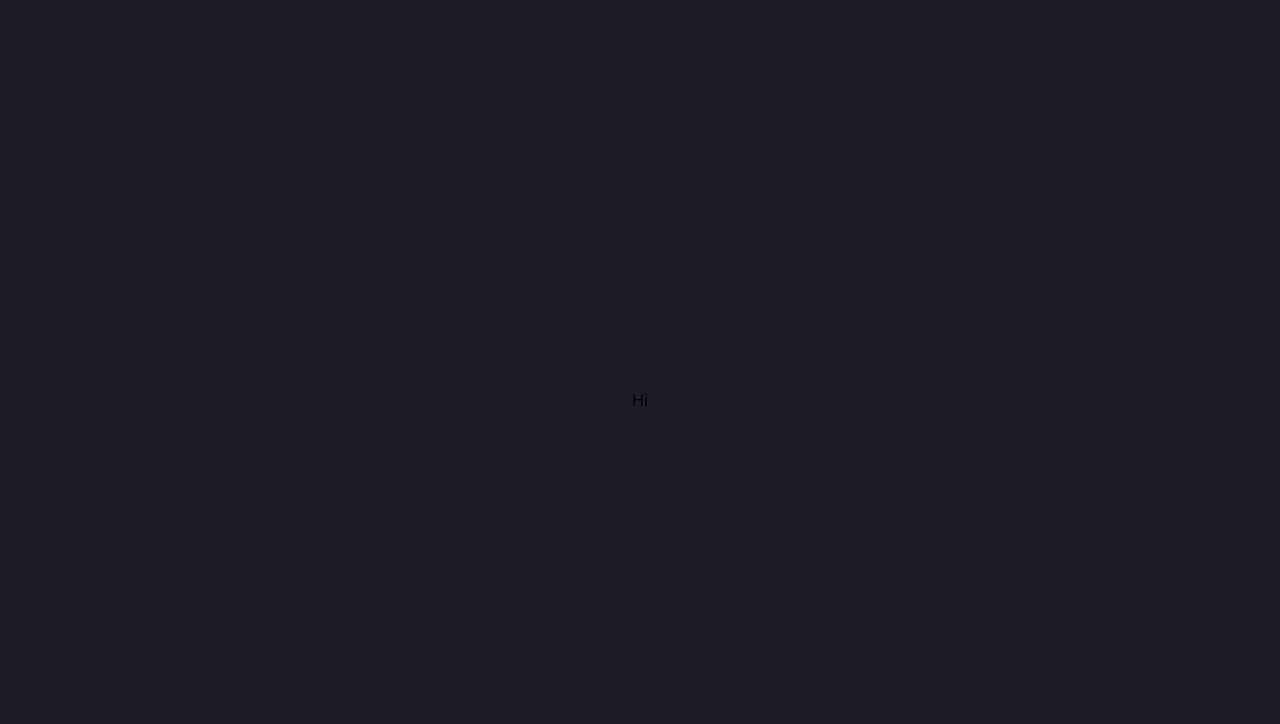
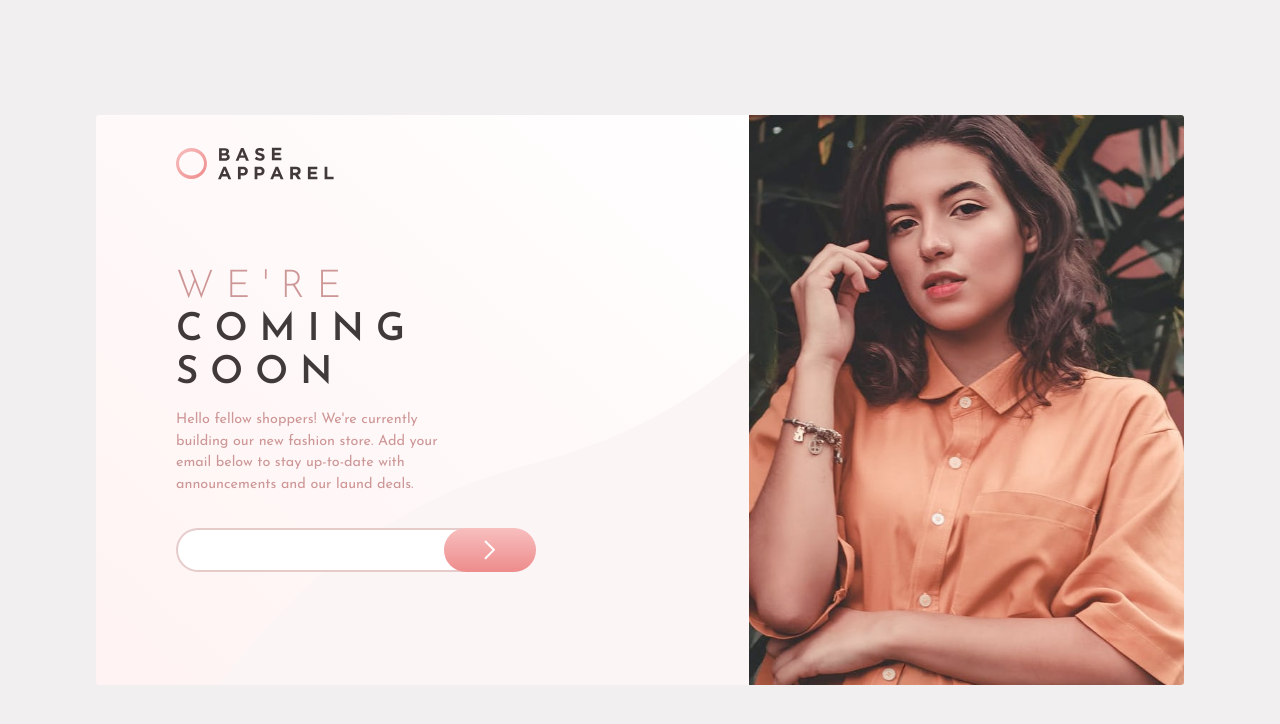
Before and after one commit to rpashev/frontend-mentor, a React (Create React App) app: page /base-apparel in a window 1280 px wide. Shown: the top 724 px of the page. Built offline with nearby package versions, Linux system fonts and the light colour scheme.

Commit message:
base apparel component done

```diff
--- a/src/pages/base-apparel/index.js
+++ b/src/pages/base-apparel/index.js
@@ -1,9 +1,69 @@
 import styles from "./index.module.scss";
+import logo from "../../assets/base-apparel-coming-soon-master/images/logo.svg";
+import photo from "../../assets/base-apparel-coming-soon-master/images/hero-desktop.jpg";
+import photoMobile from "../../assets/base-apparel-coming-soon-master/images/hero-mobile.jpg";
+import arrow from "../../assets/base-apparel-coming-soon-master/images/icon-arrow.svg";
+
+import { useState } from "react";
 
 const BaseApparel = () => {
+  const [email, setEmail] = useState("");
+  const [error, setError] = useState(null);
+  const [success, setSuccess] = useState(null);
+
+  const submitHandler = () => {
+    setError(null);
+    setSuccess(null);
+
+    if (email && email.trim().includes("@") && email.trim().includes(".")) {
+      setSuccess(true);
+      setError(null);
+      setEmail("");
+    } else {
+      setSuccess(false);
+      setError(true);
+    }
+  };
+
   return (
     <div className={styles.page}>
-      <div>Hi</div>
+      <div className={styles.card}>
+        <img src={logo} alt="logo" className={styles.logo}></img>
+        <div className={styles.body}>
+          <div className={styles.content}>
+            <h1>
+              <span>We're</span>
+              <span>coming</span>
+              <span>soon</span>
+            </h1>
+            <p>
+              Hello fellow shoppers! We're currently building our new fashion
+              store. Add your email below to stay up-to-date with announcements
+              and our laund deals.
+            </p>
+            <div className={styles["form-input"]}>
+              <input
+                type="email"
+                id="email"
+                onChange={(e) => setEmail(e.target.value)}
+                value={email}
+                className={`${error ? styles["input-error"] : ""}`}
+              ></input>
+              <button type="button" onClick={submitHandler}>
+                <img src={arrow} alt="arrow"></img>
+              </button>
+              {error && (
+                <p className={styles.error}>Please provide a valid email!</p>
+              )}
+              {success && (
+                <p className={styles.success}>Thank you for your email!</p>
+              )}
+            </div>
+          </div>
+          <img className={styles.photo} src={photo} alt="hero"></img>
+          <img className={styles.photoMobile} src={photoMobile} alt="hero mobile"></img>
+        </div>
+      </div>
     </div>
   );
 };
--- a/src/pages/base-apparel/index.module.scss
+++ b/src/pages/base-apparel/index.module.scss
@@ -0,0 +1,207 @@
+@import url("https://fonts.googleapis.com/css2?family=Josefin+Sans:wght@300;400;600&display=swap");
+
+$desaturated-red: hsl(0, 36%, 70%);
+$soft-red: hsl(0, 93%, 68%);
+$dark-grayish-red: hsl(0, 6%, 24%);
+
+// Linear, 135deg, from hsl(0, 0%, 100%), to hsl(0, 100%, 98%)
+// Linear, 135deg, from hsl(0, 80%, 86%), to hsl(0, 74%, 74%)
+
+.page {
+  width: 100%;
+  min-height: 100vh;
+  display: flex;
+  align-items: center;
+  justify-content: center;
+  background-color: lighten($dark-grayish-red, 70%);
+}
+
+.card {
+  background-image: url("../../assets/base-apparel-coming-soon-master/images/bg-pattern-desktop.svg");
+  background-color: rgba(255, 247, 248, 0.74);
+  border-radius: 3px;
+  overflow: hidden;
+  position: relative;
+  width: 70%;
+  max-width: 1200px;
+  font-family: "Josefin Sans";
+}
+
+.logo {
+  position: absolute;
+  top: 3rem;
+  left: 8rem;
+}
+
+.body {
+  display: flex;
+  justify-content: space-between;
+}
+
+.content {
+  display: flex;
+  flex-direction: column;
+  justify-content: center;
+  align-items: flex-start;
+  padding: 0 8rem;
+
+  h1 {
+    display: flex;
+    gap: 0.25rem;
+    flex-direction: column;
+    text-transform: uppercase;
+    letter-spacing: 0.75rem;
+    font-size: 2.4rem;
+    margin-bottom: 1rem;
+    margin-top: 2.5rem;
+    color: $dark-grayish-red;
+
+    span:first-of-type {
+      color: $desaturated-red;
+      font-weight: 300;
+    }
+  }
+
+  p {
+    color: hsl(0, 36%, 70%);
+    font-size: 0.9rem;
+    line-height: 1.5;
+    margin-bottom: 2rem;
+    max-width: 25rem;
+  }
+
+  .form-input {
+    width: 90%;
+    display: flex;
+    position: relative;
+
+    input {
+      width: 100%;
+      max-width: 20rem;
+      padding: 0.75rem 1.25rem;
+      padding-right: 2.5rem;
+      border: 2px solid transparent;
+      color: inherit;
+      font: inherit;
+      margin-right: -2.5rem;
+      border: 2px solid rgba($desaturated-red, 0.5);
+      border-radius: 100px;
+    }
+
+    input:focus {
+      outline: none;
+      background-color: lighten($desaturated-red, 25%);
+    }
+
+    .input-error {
+      border: 2px solid red;
+    }
+
+    button {
+      border: none;
+      display: block;
+      padding: 0.5rem 2.5rem;
+      border-radius: 100px;
+      background-image: linear-gradient(hsl(0, 80%, 86%), hsl(0, 74%, 74%));
+      cursor: pointer;
+
+      img {
+        display: block;
+      }
+
+      &:hover {
+        background-image: linear-gradient(
+          to top,
+          hsl(0, 80%, 86%),
+          hsl(0, 74%, 74%)
+        );
+      }
+    }
+
+    .success,
+    .error {
+      position: absolute;
+      font-weight: 600;
+      top: 110%;
+      left: 1rem;
+    }
+
+    .error {
+      color: red;
+    }
+    .success {
+      color: green;
+    }
+  }
+}
+
+.photo {
+  width: 40%;
+  display: block;
+}
+
+.photoMobile {
+  display: none;
+}
+
+@media (max-width: 1400px) {
+  .card {
+    width: 85%;
+  }
+  .logo {
+    top: 2rem;
+    left: 5rem;
+  }
+
+  .content {
+    padding-left: 5rem;
+    padding-right: 4rem;
+    p {
+      width: 70%;
+    }
+  }
+}
+
+@media (max-width: 1020px) {
+  .card {
+    padding-bottom: 3rem;
+    padding-top: 2rem;
+    width: 30rem;
+    margin: 0 1rem;
+  }
+
+  .logo {
+    position: static;
+    margin: 0 auto;
+    display: block;
+    margin-bottom: 2rem;
+  }
+
+  .body {
+    flex-direction: column;
+  }
+
+  .content {
+    text-align: center;
+    align-items: center;
+    padding: 0;
+
+    .form-input {
+      justify-content: center;
+      align-items: stretch !important;
+
+      button {
+        padding: 0.5rem 2rem;
+      }
+    }
+  }
+
+  .photoMobile {
+    display: block;
+    order: -1;
+  }
+
+  .photo {
+    display: none;
+  }
+}
```
